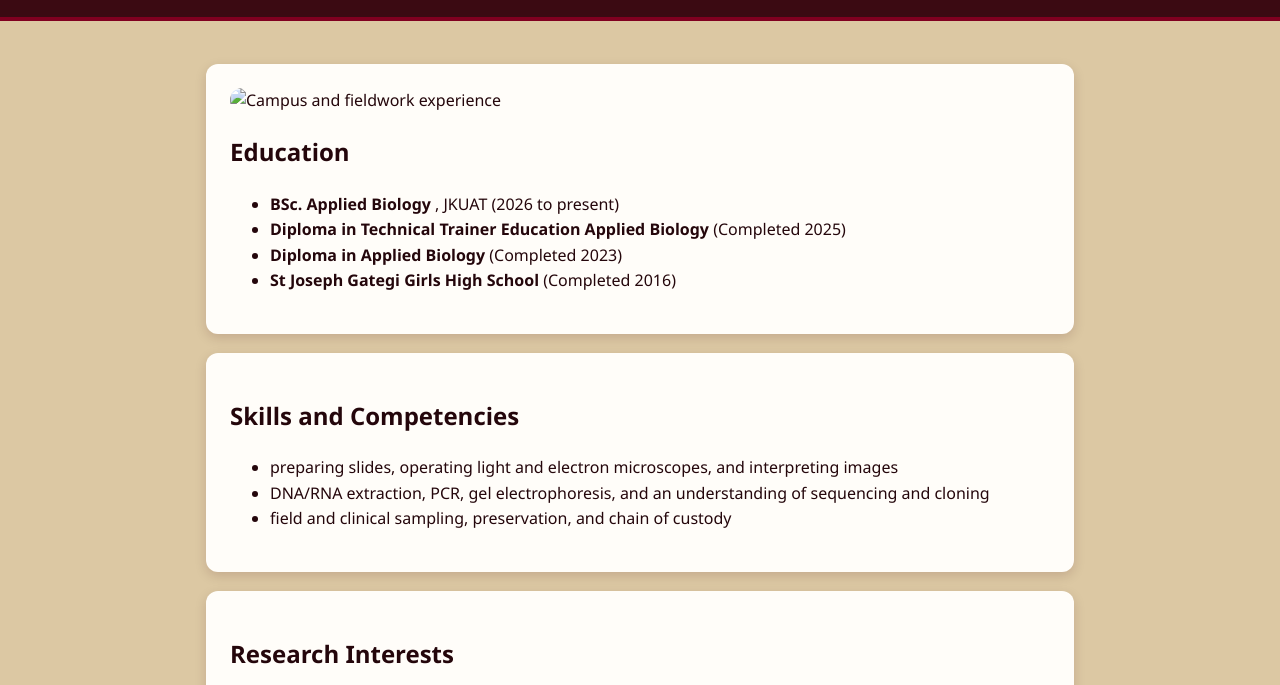
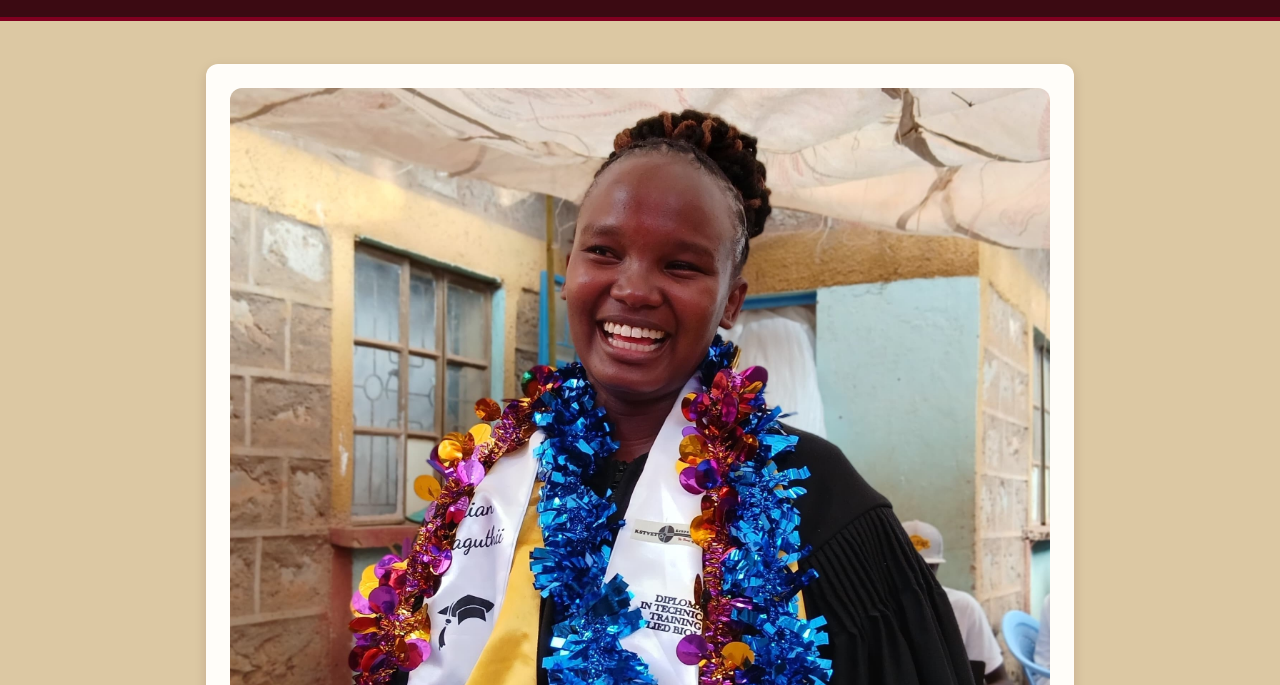
Before and after one commit to liliangikunju/my-portfolio, a plain HTML site: page academic.html in a window 1280 px wide. Shown: the part 115-800 px from the top of the page. Drawn offline with Linux system fonts and the light colour scheme.

Commit message:
Update academic.html

```diff
--- a/academic.html
+++ b/academic.html
@@ -20,7 +20,7 @@
 
   <main>
     <section class="card">
-      <img src="images/graduation.jpg" alt="Campus and fieldwork experience">
+      <img src="graduation.jpg" alt="Campus and fieldwork experience">
       <h2>Education</h2>
       <ul>
         <li><strong>BSc. Applied Biology </strong>, JKUAT (2026 to present)</li>
```
